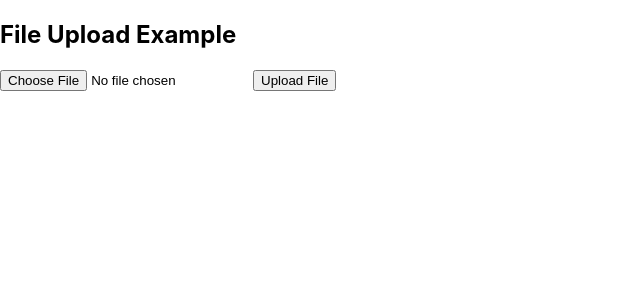
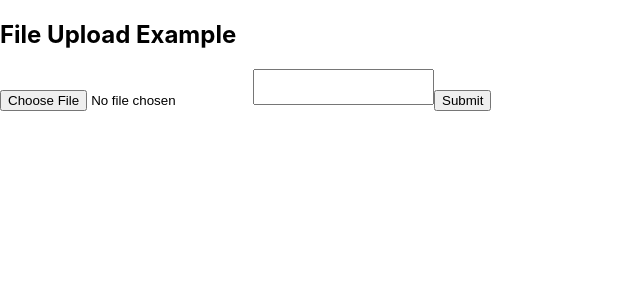
Before and after one commit to dader34/phase-4-project, a React (Create React App) app in the folder UI/: page / in a window 1280 px wide. Shown: the top 300 px of the page, without its empty margins (0-640 px from the left). Built offline with nearby package versions, Linux system fonts and the light colour scheme.

Commit message:
add form validation for file input and bio

```diff
--- a/UI/package.json
+++ b/UI/package.json
@@ -6,10 +6,12 @@
     "@testing-library/jest-dom": "^5.17.0",
     "@testing-library/react": "^13.4.0",
     "@testing-library/user-event": "^13.5.0",
+    "formik": "^2.4.5",
     "react": "^18.2.0",
     "react-dom": "^18.2.0",
     "react-scripts": "5.0.1",
-    "web-vitals": "^2.1.4"
+    "web-vitals": "^2.1.4",
+    "yup": "^1.3.2"
   },
   "scripts": {
     "start": "react-scripts start",
--- a/UI/src/auth/FileUpload.js
+++ b/UI/src/auth/FileUpload.js
@@ -1,52 +1,80 @@
-import React, { useState } from 'react';
+import React from 'react';
+import { Formik, Form, Field, ErrorMessage } from 'formik';
+import * as Yup from 'yup';
 
 const FileUpload = () => {
-  const [selectedFile, setSelectedFile] = useState(null);
-  const [result, setResult] = useState(null);
+  return (
+    <Formik
+      initialValues={{
+        file: '',
+        bio: '',
+      }}
+      validationSchema={Yup.object({
+        file: Yup.mixed()
+          .required('File is required')
+          .test(
+            'fileType',
+            'Invalid file type. Only images are allowed.',
+            (value) => {
+              if (!value || !value[0]) {
+                return true;
+              }
 
-  const handleFileChange = (e) => {
-    const file = e.target.files[0];
-    setSelectedFile(file);
-  };
+              const allowedTypes = [
+                'image/jpeg',
+                'image/png',
+                'image/jpg',
+                'image/webp',
+                'image/heic',
+                'image/heif',
+              ];
+              return allowedTypes.includes(value[0].type);
+            }
+          ),
+        bio: Yup.string()
+          .min(1, 'Bio must be at least 1 character long')
+          .required('Bio is required'),
+      })}
+      onSubmit={async (values) => {
+        // Handle form submission logic here
+        console.log('Form values:', values);
+        const formData = new FormData();
+        formData.append('file', values.file[0]);
 
-  const uploadFile = () => {
-    if (selectedFile) {
-      const formData = new FormData();
-      formData.append('file', selectedFile);
-
-      fetch('https://backend.danner.repl.co/upload', {
+        try {
+          const response = await fetch('https://backend.danner.repl.co/upload', {
             method: 'POST',
             body: formData,
-      })
-      .then(response => response.json())
-      .then(data => {
-        console.log(data.blob_link)
-        setResult({
-          message: data.message,
-          blobLink: data.blob_link
           });
-      })
-      .catch(error => {
-        setResult({ error: error.message });
-      });
-    } else {
-      alert('Please choose a file to upload.');
+          const data = await response.json();
+          console.log(data);
+        } catch (error) {
+          console.error(error);
         }
-  };
-
-  return (
-    <div className="container mt-5">
+      }}
+    >
+      <Form>
         <h2>File Upload Example</h2>
-      <input
+        <Field
           type="file"
           className="custom-file-input"
-        onChange={handleFileChange}
+          name="file"
           accept=".png, .heif, .jpg, .jpeg, .webp, .heic"
         />
-      <button type="button" className="btn btn-primary" onClick={uploadFile}>
-        Upload File
-      </button>
-    </div>
+        {/* Handle validation errors here @ michael     vvvvvvvv     */}
+        <ErrorMessage name="file" render={(msg) => console.log(msg)} />
+
+        <Field
+          as="textarea"
+          style={{ resize: 'none' }}
+          name="bio"
+        />
+       {/* Handle validation errors here @ michael     vvvvvvvv     */}
+        <ErrorMessage name="bio" render={msg => console.log(msg)} />
+
+        <button type="submit">Submit</button>
+      </Form>
+    </Formik>
   );
 };
 
```
Also changed, not shown: 1 other file (tests, documents, lock files or other folders). Lines whose indentation alone changed are shown as unchanged.
